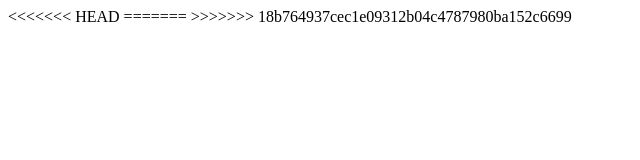
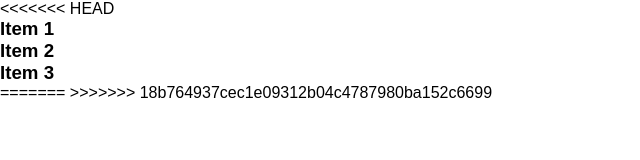
Before and after one commit to adeyinm/copyApp, a plain HTML site: page html/16_flexbox_basics.html in a window 1280 px wide. Shown: the whole page, without its empty margins (0-640 px from the left). Drawn offline with Linux system fonts and the light colour scheme.

Commit message:
added codes

```diff
--- a/html/16_flexbox_basics.html
+++ b/html/16_flexbox_basics.html
@@ -6,9 +6,30 @@
     <meta http-equiv="X-UA-Compatible" content="IE=edge">
     <meta name="viewport" content="width=device-width, initial-scale=1.0">
     <title>FlexBox</title>
+    <style>
+        * {
+            box-sizing: border-box;
+            padding: 0;
+            margin: 0;
+        }
+
+        body {
+            font-family: Arial, Helvetica, sans-serif;
+        }
+    </style>
 </head>
 <body>
-
+    <div class="flex-container">
+        <div class="item item-1">
+            <h3>Item 1</h3>
+        </div>
+        <div class="item item-2">
+            <h3>Item 2</h3>
+        </div>
+        <div class="item item-3">
+            <h3>Item 3</h3>
+        </div>
+    </div>
 </body>
 </html>
 =======
```
